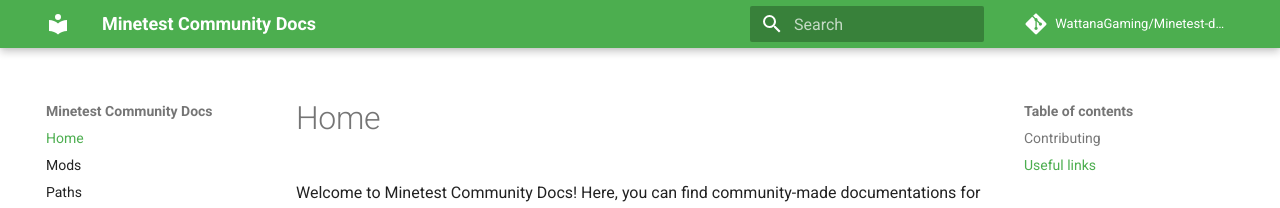
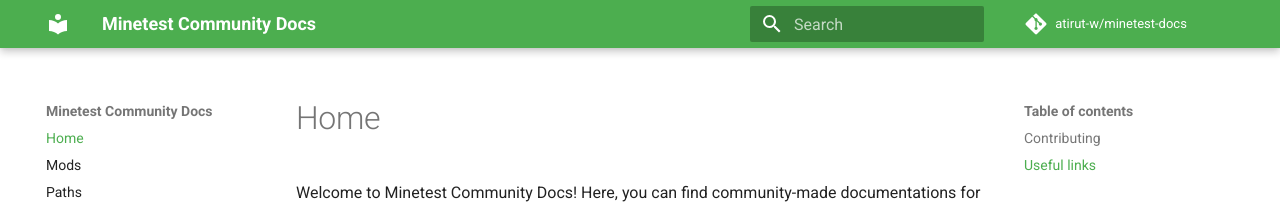
Before and after one commit to WattanaGaming/Minetest-docs, an MkDocs documentation site: the page built from docs/index.md, in a window 1280 px wide. Shown: the top 208 px of the page. Built offline with MkDocs 1.6.1 and Material for MkDocs 9.7.7, drawn with Linux system fonts in a browser that asks for light colours; comment, search, counter and statistics services are not loaded.

Commit message:
Update mkdocs.yml

```diff
--- a/mkdocs.yml
+++ b/mkdocs.yml
@@ -3,8 +3,8 @@
 site_description: An unofficial documentation for Minetest
 site_author: Atirut Wattanamongkol
 
-repo_name: WattanaGaming/Minetest-docs
-repo_url: https://github.com/WattanaGaming/Minetest-docs
+repo_name: atirut-w/minetest-docs
+repo_url: https://github.com/atirut-w/minetest-docs
 
 theme:
   name: material
```
